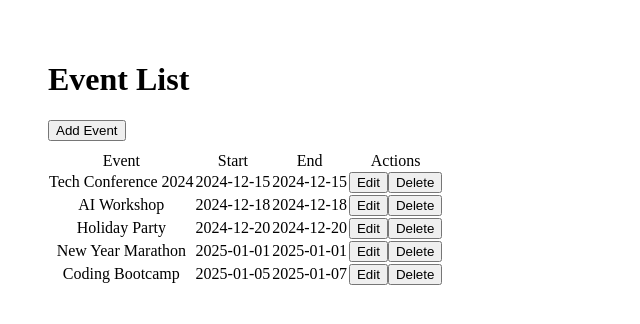
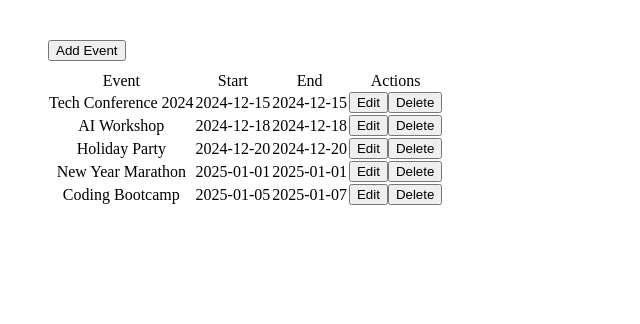
Before and after one commit to guanfei24/my-react-app, a React (Create React App) app: page / in a window 1280 px wide. Shown: the top 324 px of the page, without its empty margins (0-640 px from the left). Built offline with nearby package versions, Linux system fonts and the light colour scheme.

Commit message:
delete h1

```diff
--- a/src/EventList_Practices/EventList.jsx
+++ b/src/EventList_Practices/EventList.jsx
@@ -126,7 +126,6 @@ export default function EventList() {
   return (
     <>
       <div>
-        <h1>Event List</h1>
         <button onClick={addEvent}>Add Event</button>
         <table>
           <thead>
```
